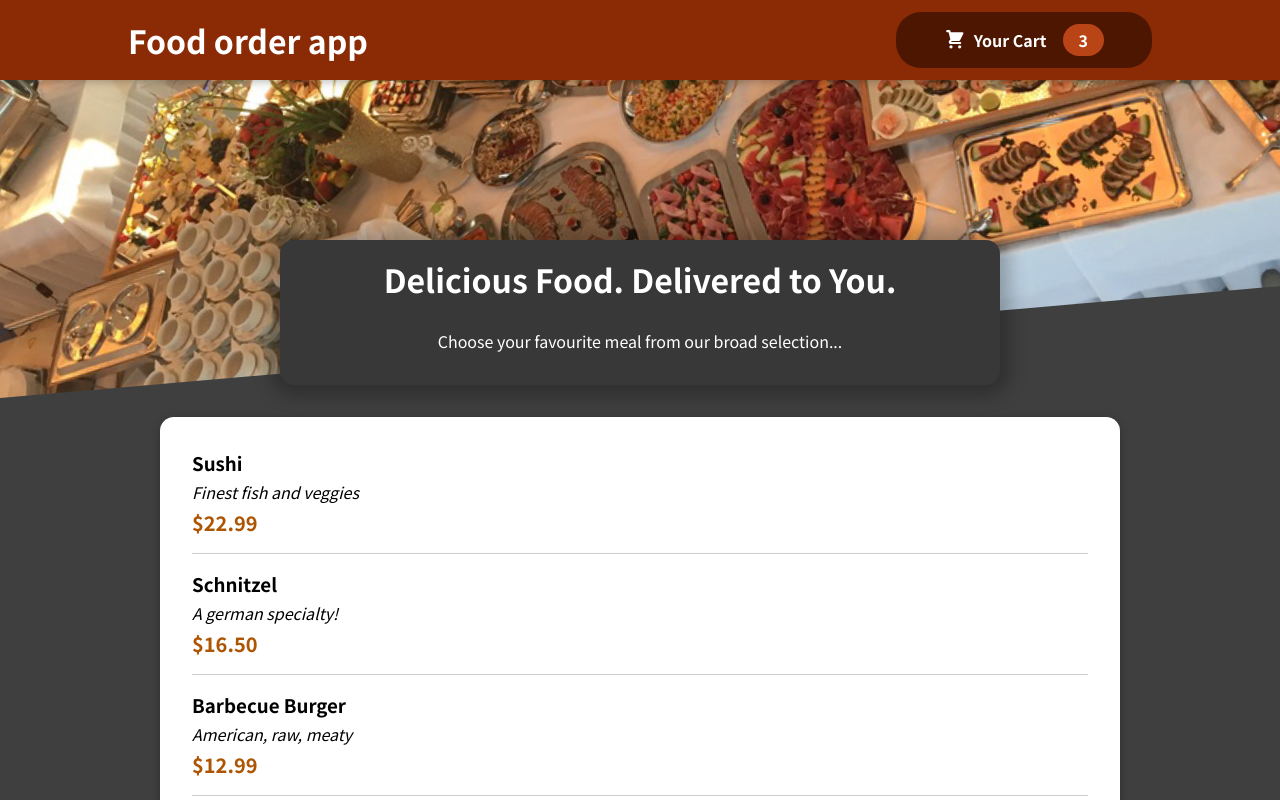
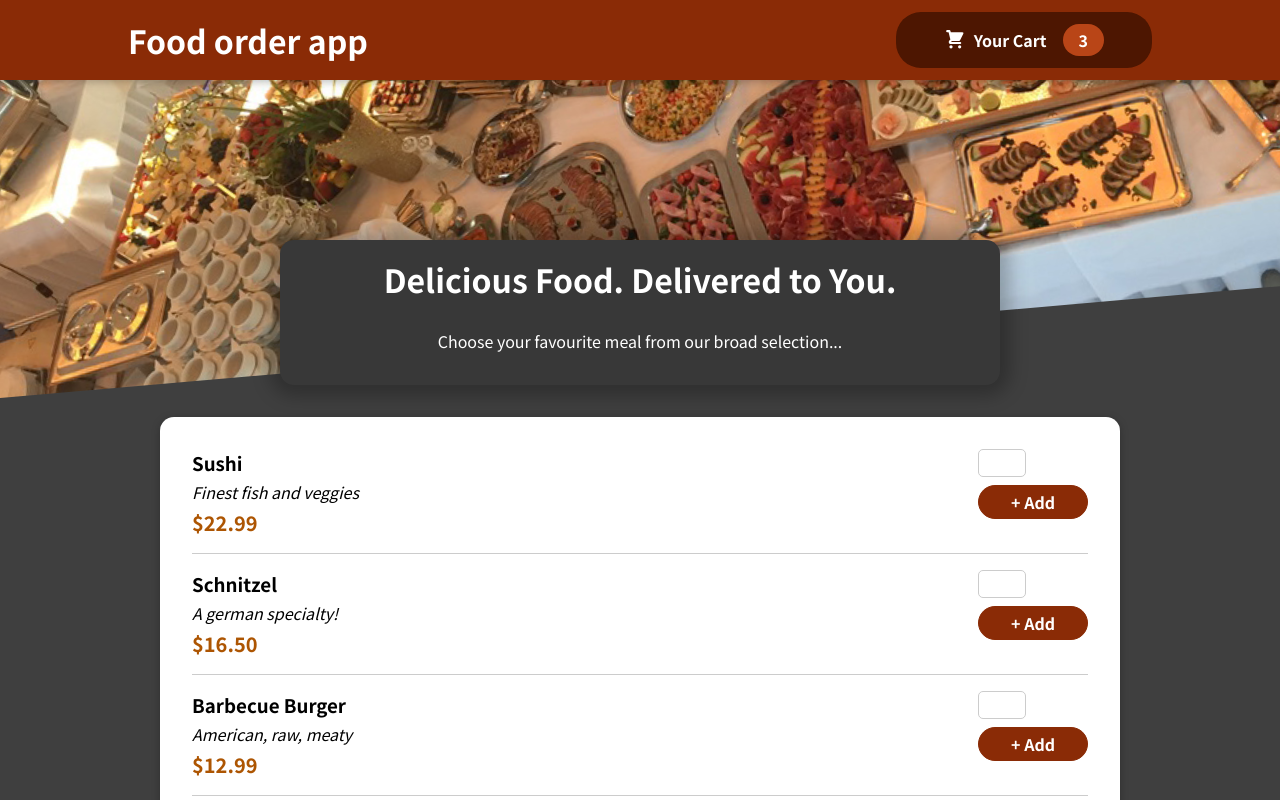
Before and after one commit to dirkjbreeuwer/react-learning-journey, a React (Create React App) app in the folder projects/project-food-order-app/: page / in a window 1280 px wide. Shown: the top 800 px of the page. Built offline with nearby package versions, Linux system fonts and the light colour scheme.

Commit message:
feat: add meal item form - WIP

```diff
--- a/projects/project-food-order-app/src/components/Meals/MealItem/MealItem.js
+++ b/projects/project-food-order-app/src/components/Meals/MealItem/MealItem.js
@@ -1,5 +1,6 @@
 import React from 'react'
 import classes from './MealItem.module.css'
+import MealItemForm from './MealItemForm';
 
 export const MealItem = (props) => {
   const price = `$${props.price.toFixed(2)}`;
@@ -10,6 +11,7 @@
         <div className={classes.price}>{price}</div>
       </div>
       <div>
+        <MealItemForm/>
 
       </div>
     </li>
--- a/projects/project-food-order-app/src/components/Meals/MealItem/MealItemForm.js
+++ b/projects/project-food-order-app/src/components/Meals/MealItem/MealItemForm.js
@@ -0,0 +1,14 @@
+import React from 'react'
+import classes from './MealItemForm.module.css'
+import Input from '../../UI/Input'
+
+const MealItemForm = (props) => {
+  return (
+    <div className={classes.form}>
+        <Input/>
+        <button>+ Add</button>
+    </div>
+  )
+}
+
+export default MealItemForm
--- /dev/null
+++ b/projects/project-food-order-app/src/components/Meals/MealItem/MealItemForm.module.css
@@ -0,0 +1,20 @@
+.form {
+    text-align: right;
+  }
+
+  .form button {
+    font: inherit;
+    cursor: pointer;
+    background-color: #8a2b06;
+    border: 1px solid #8a2b06;
+    color: white;
+    padding: 0.25rem 2rem;
+    border-radius: 20px;
+    font-weight: bold;
+  }
+
+  .form button:hover,
+  .form button:active {
+    background-color: #641e03;
+    border-color: #641e03;
+  }
--- /dev/null
+++ b/projects/project-food-order-app/src/components/UI/Input.js
@@ -0,0 +1,12 @@
+import React from 'react'
+import classes from './Input.module.css'
+
+const Input = (props) => {
+  return (
+    <div className={classes.input}>
+        <input>{props.children}</input>
+    </div>
+  )
+}
+
+export default Input
--- /dev/null
+++ b/projects/project-food-order-app/src/components/UI/Input.module.css
@@ -0,0 +1,18 @@
+.input {
+    display: flex;
+    align-items: center;
+    margin-bottom: 0.5rem;
+  }
+
+  .input label {
+    font-weight: bold;
+    margin-right: 1rem;
+  }
+
+  .input input {
+    width: 3rem;
+    border-radius: 5px;
+    border: 1px solid #ccc;
+    font: inherit;
+    padding-left: 0.5rem;
+  }
```
